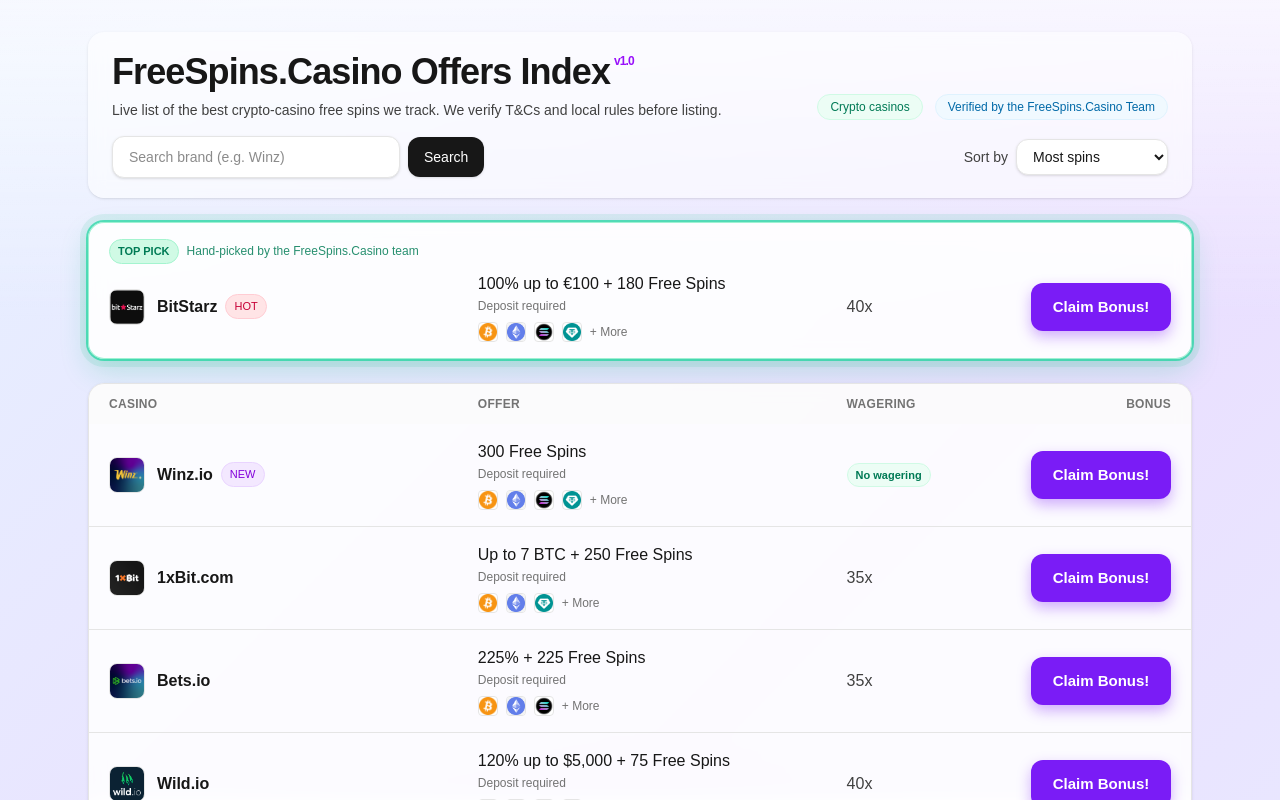
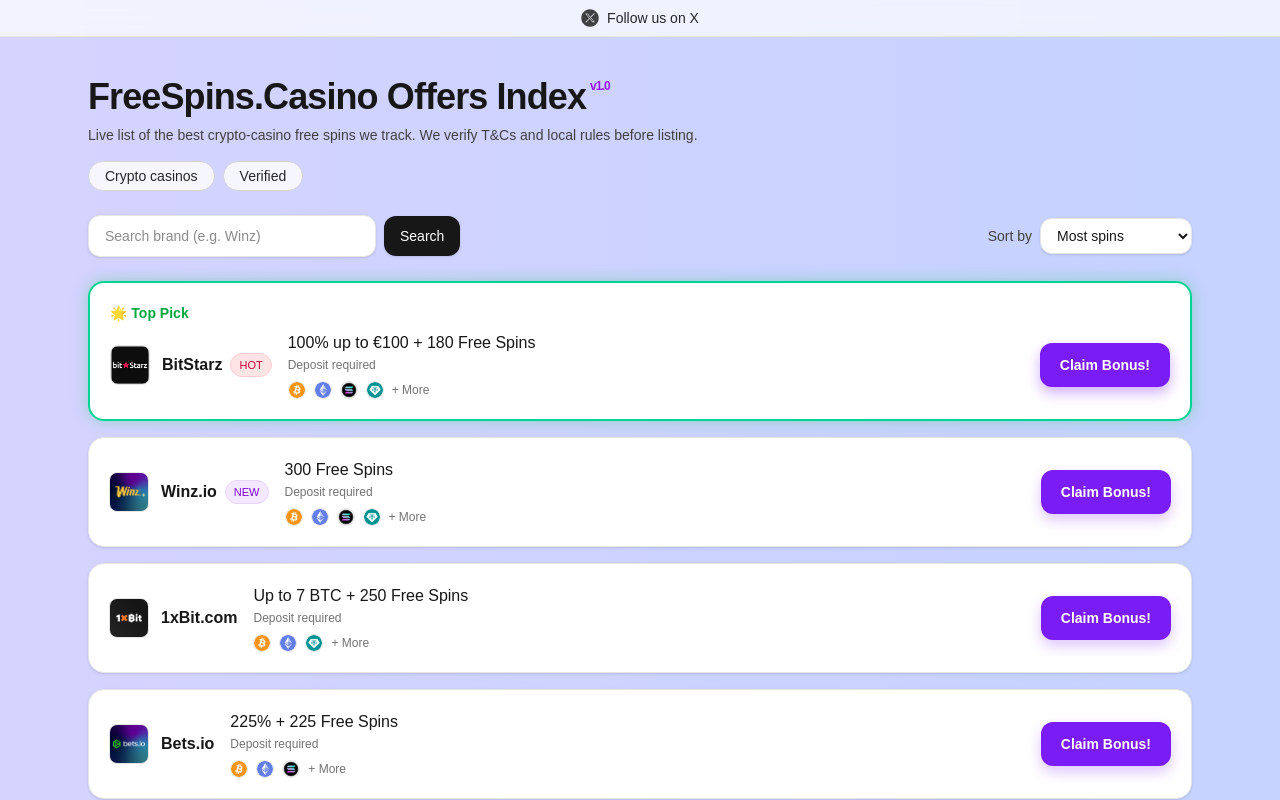
Before and after one commit to ell-h/freespins, a Next.js app: page / in a window 1280 px wide. Shown: the top 800 px of the page. Built offline with nearby package versions, Linux system fonts and the light colour scheme.

Commit message:
Update page.tsx with Top Pick fix, gradient background, X banner, and crypto logos

```diff
--- a/src/app/page.tsx
+++ b/src/app/page.tsx
@@ -1,72 +1,23 @@
 "use client";
 
 import Image from "next/image";
-import { useMemo, useState, useEffect } from "react";
+import { useEffect, useMemo, useState } from "react";
 
 /* ---------------------------------- TYPES ---------------------------------- */
 type SortKey = "spins" | "wager" | "az";
-type Tag = "crypto" | "verified";
-type Coin = "btc" | "eth" | "sol" | "usdt";
 
 interface TelegramWebApp {
   ready: () => void;
   expand: () => void;
   setHeaderColor: (colorKey: string) => void;
 }
+
 declare global {
-  interface Window { Telegram?: { WebApp?: TelegramWebApp }; }
+  interface Window {
+    Telegram?: { WebApp?: TelegramWebApp };
+  }
 }
 
-/* ---------------------------------- TAGS UI ---------------------------------- */
-const TAG_LABEL: Record<Tag, string> = {
-  crypto: "Crypto casinos",
-  verified: "Verified by the FreeSpins.Casino Team",
-};
-
-function TagChip({ tag, active, onClick }: { tag: Tag; active: boolean; onClick: (t: Tag) => void }) {
-  const base = "inline-flex items-center rounded-full border text-xs font-medium px-3 py-1 transition";
-  const activeCls =
-    tag === "crypto"
-      ? "bg-emerald-500 text-white border-emerald-500 shadow-sm"
-      : "bg-sky-500 text-white border-sky-500 shadow-sm";
-  const idleCls =
-    tag === "crypto"
-      ? "bg-emerald-50 text-emerald-700 border-emerald-100 hover:bg-emerald-100"
-      : "bg-sky-50 text-sky-700 border-sky-100 hover:bg-sky-100";
-  return (
-    <button type="button" aria-pressed={active} onClick={() => onClick(tag)} className={`${base} ${active ? activeCls : idleCls}`}>
-      {TAG_LABEL[tag]}
-    </button>
-  );
-}
-
-/* ---------------------------- COIN META + UI ------------------------------- */
-const COIN_META: Record<Coin, { label: string; src: string }> = {
-  btc:  { label: "Bitcoin",     src: "/logos/bitcoin.png" },
-  eth:  { label: "Ethereum",    src: "/logos/eth.png" },
-  sol:  { label: "Solana",      src: "/logos/solana.webp" },
-  usdt: { label: "Tether (USDT)", src: "/logos/usdt.png" },
-};
-
-function CoinRow({ coins }: { coins: Coin[] }) {
-  return (
-    <div className="flex items-center gap-2 mt-2">
-      {coins.map((c) => (
-        <img
-          key={c}
-          src={COIN_META[c].src}
-          alt={COIN_META[c].label}
-          title={COIN_META[c].label}              // ✅ simple tooltip
-          className="h-5 w-5 rounded-[4px] border border-neutral-200 bg-white object-contain"
-        />
-      ))}
-      <span className="text-xs text-neutral-500">+ More</span>
-      <span className="sr-only">Other methods may also be supported</span>
-    </div>
-  );
-}
-
-/* ---------------------------------- DATA ---------------------------------- */
 type CasinoOffer = {
   id: string;
   brand: string;
@@ -77,11 +28,25 @@
   logo: string;
   pill?: "NEW" | "HOT";
   note?: string;
-  tags: Tag[];
-  accepted: Coin[]; // ✅ new
+  tags: string[];       // e.g., ["Crypto casinos","Verified"]
+  cryptos: string[];    // image paths in /public/logos
 };
 
+/* ---------------------------------- DATA ---------------------------------- */
 const OFFERS: CasinoOffer[] = [
+  {
+    id: "bitstarz",
+    brand: "BitStarz",
+    offer: "100% up to €100 + 180 Free Spins",
+    wagering: "40x",
+    link: "https://bzstarz.com/b857ede1d",
+    logo: "/logos/bitstarz.png",
+    pill: "HOT",
+    spins: 180,
+    note: "Deposit required",
+    tags: ["Crypto casinos", "Verified"],
+    cryptos: ["/logos/bitcoin.png", "/logos/eth.png", "/logos/solana.webp", "/logos/usdt.png"],
+  },
   {
     id: "winz",
     brand: "Winz.io",
@@ -92,8 +57,8 @@
     pill: "NEW",
     spins: 300,
     note: "Deposit required",
-    tags: ["crypto", "verified"],
-    accepted: ["btc", "eth", "sol", "usdt"],
+    tags: ["Crypto casinos", "Verified"],
+    cryptos: ["/logos/bitcoin.png", "/logos/eth.png", "/logos/solana.webp", "/logos/usdt.png"],
   },
   {
     id: "1xbit",
@@ -104,8 +69,8 @@
     logo: "/logos/1xbit.jpg",
     spins: 250,
     note: "Deposit required",
-    tags: ["crypto"],
-    accepted: ["btc", "eth", "usdt"],
+    tags: ["Crypto casinos"],
+    cryptos: ["/logos/bitcoin.png", "/logos/eth.png", "/logos/usdt.png"],
   },
   {
     id: "betsio",
@@ -116,21 +81,8 @@
     logo: "/logos/betsio.png",
     spins: 225,
     note: "Deposit required",
-    tags: ["crypto", "verified"],
-    accepted: ["btc", "eth", "sol"],
-  },
-  {
-    id: "bitstarz",
-    brand: "BitStarz",
-    offer: "100% up to €100 + 180 Free Spins",
-    wagering: "40x",
-    link: "https://bzstarz.com/b857ede1d",
-    logo: "/logos/bitstarz.png",
-    pill: "HOT",
-    spins: 180,
-    note: "Deposit required",
-    tags: ["crypto", "verified"],
-    accepted: ["btc", "eth", "sol", "usdt"],
+    tags: ["Crypto casinos", "Verified"],
+    cryptos: ["/logos/bitcoin.png", "/logos/eth.png", "/logos/solana.webp"],
   },
   {
     id: "wildio",
@@ -141,15 +93,17 @@
     logo: "/logos/wildio.png",
     spins: 75,
     note: "Deposit required",
-    tags: ["crypto", "verified"],
-    accepted: ["btc", "eth", "sol", "usdt"],
+    tags: ["Crypto casinos", "Verified"],
+    cryptos: ["/logos/bitcoin.png", "/logos/eth.png", "/logos/solana.webp", "/logos/usdt.png"],
   },
 ];
 
-/* --------------------------------- HELPERS -------------------------------- */
+/* -------------------------------- HELPERS -------------------------------- */
 function pillClasses(pill?: CasinoOffer["pill"]) {
-  if (pill === "NEW") return "text-[11px] px-2 py-[3px] rounded-full bg-purple-100 text-purple-700 border border-purple-200";
-  if (pill === "HOT") return "text-[11px] px-2 py-[3px] rounded-full bg-rose-100 text-rose-700 border border-rose-200";
+  if (pill === "NEW")
+    return "text-[11px] px-2 py-[3px] rounded-full bg-purple-100 text-purple-700 border border-purple-200";
+  if (pill === "HOT")
+    return "text-[11px] px-2 py-[3px] rounded-full bg-rose-100 text-rose-700 border border-rose-200";
   return "";
 }
 function wageringToNumber(w: string) {
@@ -158,8 +112,14 @@
   const m = w.match(/(\d+)/);
   return m ? Number(m[1]) : Number.POSITIVE_INFINITY;
 }
+const COIN_TITLES: Record<string, string> = {
+  "/logos/bitcoin.png": "Bitcoin",
+  "/logos/eth.png": "Ethereum",
+  "/logos/solana.webp": "Solana",
+  "/logos/usdt.png": "Tether (USDT)",
+};
 
-/* -------------------------------- COMPONENT -------------------------------- */
+/* ------------------------------ MAIN COMPONENT ---------------------------- */
 export default function Home() {
   useEffect(() => {
     const tg = window.Telegram?.WebApp;
@@ -170,92 +130,96 @@
 
   const [query, setQuery] = useState("");
   const [sortBy, setSortBy] = useState<SortKey>("spins");
-  const [activeTags, setActiveTags] = useState<Set<Tag>>(new Set());
+  const [activeTag, setActiveTag] = useState<string | null>(null);
 
-  const toggleTag = (t: Tag) =>
-    setActiveTags((prev) => {
-      const n = new Set(prev);
-      n.has(t) ? n.delete(t) : n.add(t);
-      return n;
+  // Filter and sort (without worrying about Top Pick yet)
+  const filteredSorted = useMemo(() => {
+    const q = query.trim().toLowerCase();
+    let rows = OFFERS.filter((o) => {
+      const matchesQuery = q ? o.brand.toLowerCase().includes(q) : true;
+      const matchesTag = activeTag ? o.tags.includes(activeTag) : true;
+      return matchesQuery && matchesTag;
     });
+    if (sortBy === "spins") rows = rows.sort((a, b) => b.spins - a.spins);
+    else if (sortBy === "wager") rows = rows.sort((a, b) => wageringToNumber(a.wagering) - wageringToNumber(b.wagering));
+    else rows = rows.sort((a, b) => a.brand.localeCompare(b.brand));
+    return rows;
+  }, [query, sortBy, activeTag]);
 
-  const filtered = useMemo(() => {
-    const q = query.trim().toLowerCase();
-    let rows = OFFERS.filter((o) => (q ? o.brand.toLowerCase().includes(q) : true));
-    if (activeTags.size > 0) rows = rows.filter((o) => [...activeTags].every((t) => o.tags.includes(t)));
-    if (sortBy === "spins") rows = [...rows].sort((a, b) => b.spins - a.spins);
-    else if (sortBy === "wager") rows = [...rows].sort((a, b) => wageringToNumber(a.wagering) - wageringToNumber(b.wagering));
-    else rows = [...rows].sort((a, b) => a.brand.localeCompare(b.brand));
-    return rows;
-  }, [query, sortBy, activeTags]);
-
-  /* ---------- Top Pick (BitStarz) ---------- */
-  const TOP_PICK_ID = "bitstarz";
-  const topPick = useMemo(() => OFFERS.find((o) => o.id === TOP_PICK_ID), []);
-  const topPickInFiltered = useMemo(() => filtered.find((o) => o.id === TOP_PICK_ID), [filtered]);
-  const rowsWithoutTopPick = useMemo(() => filtered.filter((o) => o.id !== TOP_PICK_ID), [filtered]);
+  // Ensure Top Pick (bitstarz) is first when it passes filters
+  const topPick = OFFERS.find((o) => o.id === "bitstarz")!;
+  const topPickIncluded = filteredSorted.some((o) => o.id === "bitstarz");
+  const listWithoutTopPick = filteredSorted.filter((o) => o.id !== "bitstarz");
 
   return (
     <div className="min-h-screen text-neutral-900 relative">
-      {/* animated background + top fade */}
+      {/* gradient animation style */}
       <style jsx global>{`
-        html, body { height: 100%; }
-        body { background: none; }
-        body::before {
-          content: ""; position: fixed; inset: 0; z-index: -2;
-          background:
-            radial-gradient(900px 500px at 15% 10%, rgba(138,58,255,.20), transparent 60%),
-            radial-gradient(800px 420px at 85% 15%, rgba(99,102,241,.18), transparent 60%),
-            radial-gradient(1000px 520px at 40% 90%, rgba(59,130,246,.14), transparent 60%),
-            linear-gradient(-45deg, #f1eaff, #e7f0ff, #eadfff, #e6f2ff, #f1eaff);
-          background-size: 200% 200%, 200% 200%, 200% 200%, 300% 300%;
-          animation: float1 22s ease-in-out infinite, float2 28s ease-in-out infinite, float3 26s ease-in-out infinite, sweep 32s linear infinite;
+        .animate-gradient { background-size: 400% 400%; animation: gradientShift 26s ease-in-out infinite; }
+        @keyframes gradientShift {
+          0% { background-position: 0% 50%; }
+          50% { background-position: 100% 50%; }
+          100% { background-position: 0% 50%; }
         }
-        body::after {
-          content: ""; position: fixed; inset: 0 0 60% 0; z-index: -1;
-          background: linear-gradient(to bottom, rgba(255,255,255,.70), rgba(255,255,255,0));
-          pointer-events: none;
-        }
-        @keyframes float1 { 0%{background-position:0% 0%,0% 0%,0% 0%,0% 50%} 50%{background-position:70% 50%,10% 40%,30% 60%,100% 50%} 100%{background-position:0% 0%,0% 0%,0% 0%,0% 50%} }
-        @keyframes float2 { 0%{background-position:0% 0%,0% 0%,0% 0%,0% 50%} 50%{background-position:20% 30%,80% 20%,60% 70%,100% 50%} 100%{background-position:0% 0%,0% 0%,0% 0%,0% 50%} }
-        @keyframes float3 { 0%{background-position:0% 0%,0% 0%,0% 0%,0% 50%} 50%{background-position:40% 80%,10% 60%,80% 40%,100% 50%} 100%{background-position:0% 0%,0% 0%,0% 0%,0% 50%} }
-        @keyframes sweep  { 0%{background-position:0% 50%} 50%{background-position:100% 50%} 100%{background-position:0% 50%} }
       `}</style>
 
-      {/* Header (glass) */}
-      <header className="mx-auto w-full max-w-6xl px-4 sm:px-6 pt-8">
-        <div className="rounded-2xl bg-white/55 backdrop-blur-sm shadow-sm px-4 sm:px-6 py-5">
-          <div className="flex flex-col gap-2 sm:flex-row sm:items-end sm:justify-between">
-            <div>
-              <h1 className="text-3xl sm:text-4xl font-extrabold tracking-tight text-neutral-900">
+      {/* 🔹 Moving, light gradient background */}
+      <div className="fixed inset-0 -z-10 bg-gradient-to-r from-purple-200 via-indigo-200 to-blue-200 animate-gradient" />
+
+      {/* 🔹 Follow Us Banner */}
+      <div className="w-full bg-white/70 backdrop-blur-sm border-b border-neutral-200">
+        <div className="max-w-6xl mx-auto px-4 sm:px-6 py-2 flex items-center gap-2 justify-center">
+          <Image src="/logos/x.webp" alt="X (Twitter)" width={18} height={18} className="opacity-80" />
+          <a
+            href="https://x.com/FreeSpins2025"
+            target="_blank"
+            rel="noopener noreferrer"
+            className="text-sm font-medium text-neutral-800 hover:text-purple-600 transition"
+          >
+            Follow us on X
+          </a>
+        </div>
+      </div>
+
+      {/* Header */}
+      <header className="mx-auto w-full max-w-6xl px-4 sm:px-6 pt-10">
+        <h1 className="text-3xl sm:text-4xl font-extrabold tracking-tight">
           FreeSpins.Casino Offers Index
           <sup className="align-super text-xs font-semibold text-purple-600 ml-1">v1.0</sup>
         </h1>
         <p className="mt-2 text-sm text-neutral-700">
           Live list of the best crypto-casino free spins we track. We verify T&Cs and local rules before listing.
         </p>
+
+        {/* Tags */}
+        <div className="mt-4 flex gap-2">
+          {["Crypto casinos", "Verified"].map((tag) => (
+            <button
+              key={tag}
+              onClick={() => setActiveTag(activeTag === tag ? null : tag)}
+              className={`px-4 py-1 rounded-full border text-sm transition ${
+                activeTag === tag
+                  ? "bg-purple-600 text-white border-purple-600"
+                  : "bg-white/80 text-neutral-800 border border-neutral-300 hover:bg-purple-50"
+              }`}
+            >
+              {tag}
+            </button>
+          ))}
         </div>
 
-            <div className="flex items-center gap-3">
-              <TagChip tag="crypto" active={activeTags.has("crypto")} onClick={toggleTag} />
-              <TagChip tag="verified" active={activeTags.has("verified")} onClick={toggleTag} />
-            </div>
-          </div>
-
-          {/* Search + Sort (mobile-safe) */}
-          <div className="mt-4 flex flex-col gap-3 sm:flex-row sm:items-center sm:justify-between">
+        {/* Search + Sort */}
+        <div className="mt-6 flex flex-col gap-3 sm:flex-row sm:items-center sm:justify-between">
           <div className="flex items-center gap-2 w-full sm:w-auto">
-              <div className="relative flex-1 min-w-0">
             <input
               value={query}
               onChange={(e) => setQuery(e.target.value)}
               placeholder="Search brand (e.g. Winz)"
-                  className="w-full sm:w-72 rounded-xl border border-neutral-200 bg-white px-4 py-2.5 text-sm shadow-sm outline-none focus:ring-4 focus:ring-purple-100 focus:border-purple-300"
+              className="flex-grow sm:w-72 rounded-xl border border-neutral-200 bg-white px-4 py-2.5 text-sm shadow-sm outline-none focus:ring-4 focus:ring-purple-100 focus:border-purple-300"
             />
-              </div>
             <button
               onClick={() => setQuery((q) => q.trim())}
-                className="flex-shrink-0 rounded-xl bg-neutral-900 text-white px-4 py-2.5 text-sm font-medium shadow-sm hover:bg-neutral-800 active:scale-[.99] transition"
+              className="shrink-0 rounded-xl bg-neutral-900 text-white px-4 py-2.5 text-sm font-medium shadow-sm hover:bg-neutral-800 active:scale-[.99] transition"
             >
               Search
             </button>
@@ -274,123 +238,28 @@
             </select>
           </div>
         </div>
-        </div>
       </header>
 
-      {/* MAIN */}
-      <main className="mx-auto w-full max-w-6xl px-4 sm:px-6 pt-6 pb-16">
-        {/* TOP PICK (BitStarz) */}
-        {topPick && topPickInFiltered && (
-          <section className="mb-6 rounded-2xl border border-emerald-300/60 bg-white/90 backdrop-blur-sm ring-2 ring-emerald-400/60 shadow-[0_0_0_8px_rgba(16,185,129,0.10),0_12px_28px_rgba(16,185,129,0.22)]">
-            <div className="px-5 pt-4 pb-2 flex items-center gap-2">
-              <span className="inline-flex items-center rounded-full bg-emerald-100 text-emerald-700 text-[11px] font-semibold px-2 py-[3px] border border-emerald-200">
-                TOP PICK
-              </span>
-              <span className="text-xs text-emerald-700/85">Hand-picked by the FreeSpins.Casino team</span>
+      {/* Main list */}
+      <main className="mx-auto w-full max-w-6xl px-4 sm:px-6 pt-6 pb-16 space-y-4">
+        {/* Top Pick first if it passed filters */}
+        {topPickIncluded && (
+          <div className="rounded-2xl border-2 border-emerald-400 bg-white p-5 shadow-[0_0_15px_rgba(34,197,94,.35)]">
+            <div className="text-green-600 font-semibold mb-2 text-sm">🌟 Top Pick</div>
+            <CardRow offer={topPick} highlight />
           </div>
-
-            <div className="grid grid-cols-1 sm:grid-cols-[2fr_2fr_1fr_140px] gap-y-3 sm:gap-y-0 items-center px-5 pb-4">
-              {/* Brand */}
-              <div className="flex items-center gap-3">
-                <div className="relative h-9 w-9 overflow-hidden rounded-lg border border-neutral-200 bg-white">
-                  <Image src={topPick.logo} alt={`${topPick.brand} logo`} fill sizes="36px" className="object-cover" />
-                </div>
-                <div className="flex items-center gap-2">
-                  <span className="font-semibold text-neutral-900">{topPick.brand}</span>
-                  {topPick.pill && <span className={pillClasses(topPick.pill)}>{topPick.pill}</span>}
-                </div>
-              </div>
-
-              {/* Offer */}
-              <div>
-                <div className="font-medium">{topPick.offer}</div>
-                {topPick.note && <div className="text-xs text-neutral-500 mt-0.5">{topPick.note}</div>}
-                <CoinRow coins={topPick.accepted} /> {/* ✅ accepted cryptos */}
-              </div>
-
-              {/* Wagering */}
-              <div>
-                {topPick.wagering.toLowerCase().includes("no") ? (
-                  <span className="inline-flex items-center rounded-full bg-emerald-50 text-emerald-700 text-[11px] font-semibold px-2 py-[3px] border border-emerald-100">
-                    No wagering
-                  </span>
-                ) : (
-                  <span className="text-neutral-700 font-medium">{topPick.wagering}</span>
-                )}
-              </div>
-
-              {/* Button */}
-              <div className="sm:justify-self-end">
-                <a
-                  href={topPick.link}
-                  target="_blank"
-                  rel="noopener noreferrer nofollow"
-                  className="inline-flex items-center justify-center w-full sm:w-[140px] whitespace-nowrap rounded-xl bg-[#7A1CF6] hover:bg-[#6a15dc] text-white text-[15px] font-extrabold leading-none h-[48px] px-5 shadow-[0_6px_14px_rgba(122,28,246,0.35)] active:scale-[.98] transition text-center"
-                >
-                  Claim Bonus!
-                </a>
-              </div>
-            </div>
-          </section>
         )}
 
-        {/* LIST */}
-        <div className="overflow-hidden rounded-2xl border border-neutral-200 bg-white/85 backdrop-blur-sm shadow-sm">
-          <div className="hidden sm:grid sm:grid-cols-[2fr_2fr_1fr_140px] items-center px-5 py-3 text-xs font-semibold uppercase tracking-wide text-neutral-500 bg-neutral-50/60">
-            <div>Casino</div><div>Offer</div><div>Wagering</div><div className="text-right">Bonus</div>
+        {/* Rest of the offers (excluding Top Pick) */}
+        {listWithoutTopPick.map((o) => (
+          <div key={o.id} className="rounded-2xl border border-neutral-200 bg-white p-5 shadow-sm">
+            <CardRow offer={o} />
           </div>
-
-          <ul className="divide-y divide-neutral-200">
-            {rowsWithoutTopPick.map((o) => (
-              <li key={o.id} className="grid grid-cols-1 sm:grid-cols-[2fr_2fr_1fr_140px] gap-y-3 sm:gap-y-0 items-center px-5 py-4">
-                {/* Brand */}
-                <div className="flex items-center gap-3">
-                  <div className="relative h-9 w-9 overflow-hidden rounded-lg border border-neutral-200 bg-white">
-                    <Image src={o.logo} alt={`${o.brand} logo`} fill sizes="36px" className="object-cover" />
-                  </div>
-                  <div className="flex items-center gap-2">
-                    <span className="font-semibold text-neutral-900">{o.brand}</span>
-                    {o.pill && <span className={pillClasses(o.pill)}>{o.pill}</span>}
-                  </div>
-                </div>
-
-                {/* Offer */}
-                <div>
-                  <div className="font-medium">{o.offer}</div>
-                  {o.note && <div className="text-xs text-neutral-500 mt-0.5">{o.note}</div>}
-                  <CoinRow coins={o.accepted} /> {/* ✅ accepted cryptos */}
-                </div>
-
-                {/* Wagering */}
-                <div>
-                  {o.wagering.toLowerCase().includes("no") ? (
-                    <span className="inline-flex items-center rounded-full bg-emerald-50 text-emerald-700 text-[11px] font-semibold px-2 py-[3px] border border-emerald-100">
-                      No wagering
-                    </span>
-                  ) : (
-                    <span className="text-neutral-700 font-medium">{o.wagering}</span>
-                  )}
-                </div>
-
-                {/* Button */}
-                <div className="sm:justify-self-end">
-                  <a
-                    href={o.link}
-                    target="_blank"
-                    rel="noopener noreferrer nofollow"
-                    className="inline-flex items-center justify-center w-full sm:w-[140px] whitespace-nowrap rounded-xl bg-[#7A1CF6] hover:bg-[#6a15dc] text-white text-[15px] font-extrabold leading-none h-[48px] px-5 shadow-[0_6px_14px_rgba(122,28,246,0.35)] active:scale-[.98] transition text-center"
-                  >
-                    Claim Bonus!
-                  </a>
-                </div>
-              </li>
         ))}
 
-            {rowsWithoutTopPick.length === 0 && (
-              <li className="px-5 py-10 text-center text-neutral-500">No results for “{query}”</li>
+        {filteredSorted.length === 0 && (
+          <div className="px-5 py-10 text-center text-neutral-500">No results for “{query}”</div>
         )}
-          </ul>
-        </div>
 
         {/* Legal */}
         <p className="mt-6 text-[12px] leading-relaxed text-neutral-600">
@@ -404,3 +273,56 @@
     </div>
   );
 }
+
+/* ------------------------------ CARD ROW ---------------------------------- */
+function CardRow({ offer, highlight }: { offer: CasinoOffer; highlight?: boolean }) {
+  return (
+    <div className="flex flex-col sm:flex-row sm:items-center sm:justify-between gap-4">
+      {/* Brand + logo */}
+      <div className="flex items-center gap-3">
+        <div className="relative h-10 w-10 overflow-hidden rounded-lg border border-neutral-200 bg-white shrink-0">
+          <Image src={offer.logo} alt={`${offer.brand} logo`} fill sizes="40px" className="object-cover" />
+        </div>
+        <div className="flex items-center gap-2">
+          <span className="font-semibold text-neutral-900">{offer.brand}</span>
+          {offer.pill && <span className={pillClasses(offer.pill)}>{offer.pill}</span>}
+        </div>
+      </div>
+
+      {/* Offer */}
+      <div className="flex-grow">
+        <div className="font-medium">{offer.offer}</div>
+        {offer.note && <div className="text-xs text-neutral-500 mt-0.5">{offer.note}</div>}
+
+        {/* Accepted cryptos */}
+        <div className="flex items-center gap-2 mt-2">
+          {offer.cryptos.map((src) => (
+            <Image
+              key={src}
+              src={src}
+              alt={COIN_TITLES[src] ?? "Accepted crypto"}
+              title={COIN_TITLES[src] ?? "Accepted crypto"}
+              width={18}
+              height={18}
+              className="rounded-full border border-neutral-200"
+            />
+          ))}
+          <span className="text-xs text-neutral-500">+ More</span>
+        </div>
+      </div>
+
+      {/* CTA */}
+      <div className="text-right shrink-0">
+        <a
+          href={offer.link}
+          target="_blank"
+          rel="noopener noreferrer nofollow"
+          className={`inline-flex items-center justify-center w-full rounded-xl text-white text-sm font-bold h-[44px] px-5 active:scale-[.98] transition
+            ${highlight ? "bg-[#7A1CF6] hover:bg-[#6a15dc] shadow-[0_6px_14px_rgba(122,28,246,0.35)]" : "bg-[#7A1CF6] hover:bg-[#6a15dc] shadow-[0_6px_14px_rgba(122,28,246,0.25)]"}`}
+        >
+          Claim Bonus!
+        </a>
+      </div>
+    </div>
+  );
+}
```
Also changed, not shown: public/logos/x.webp (added). Lines whose indentation alone changed are shown as unchanged.
